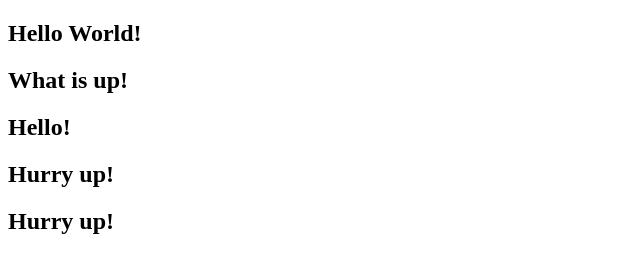
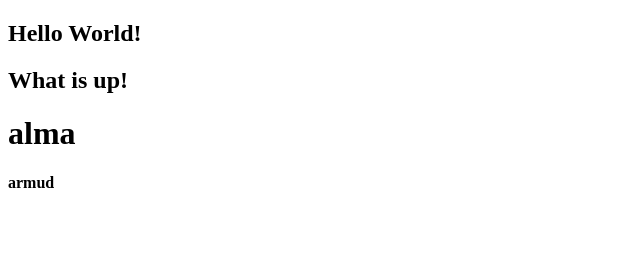
Before and after one commit to equrbanov7/b3, a plain HTML site: page index.html in a window 1280 px wide. Shown: the whole page, without its empty margins (0-640 px from the left). Drawn offline with Linux system fonts and the light colour scheme.

Commit message:
new branch

```diff
--- a/index.html
+++ b/index.html
@@ -8,8 +8,9 @@
 <body>
     <h2>Hello World!</h2>
         <h2>What is up!</h2>
-        <h2>Hello!</h2>
-    <h2>Hurry up!</h2>
-    <h2>Hurry up!</h2>
+        <div>
+            <h1>alma</h1>
+            <h4>armud</h4>
+        </div>
 </body>
 </html>
```
